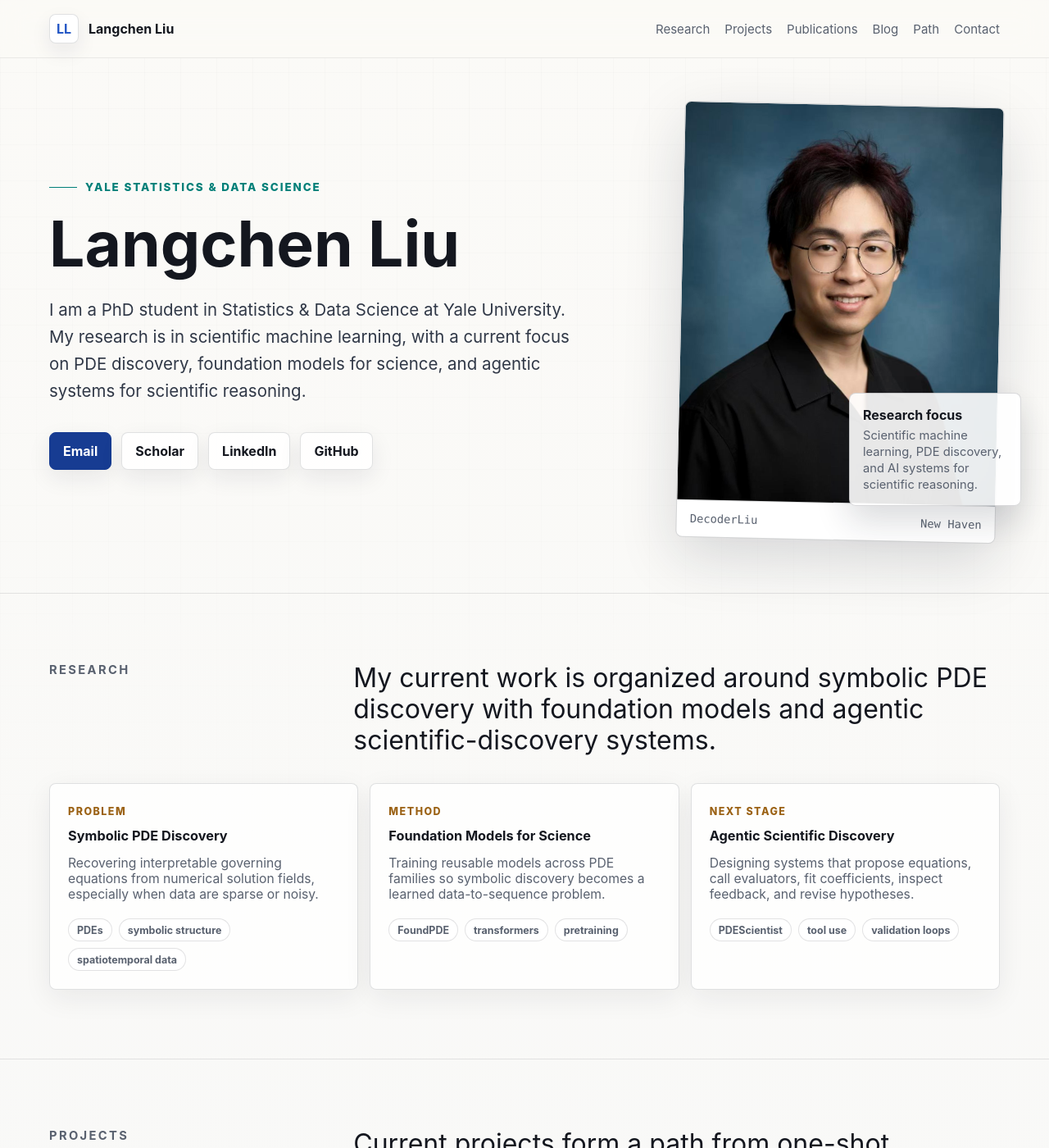
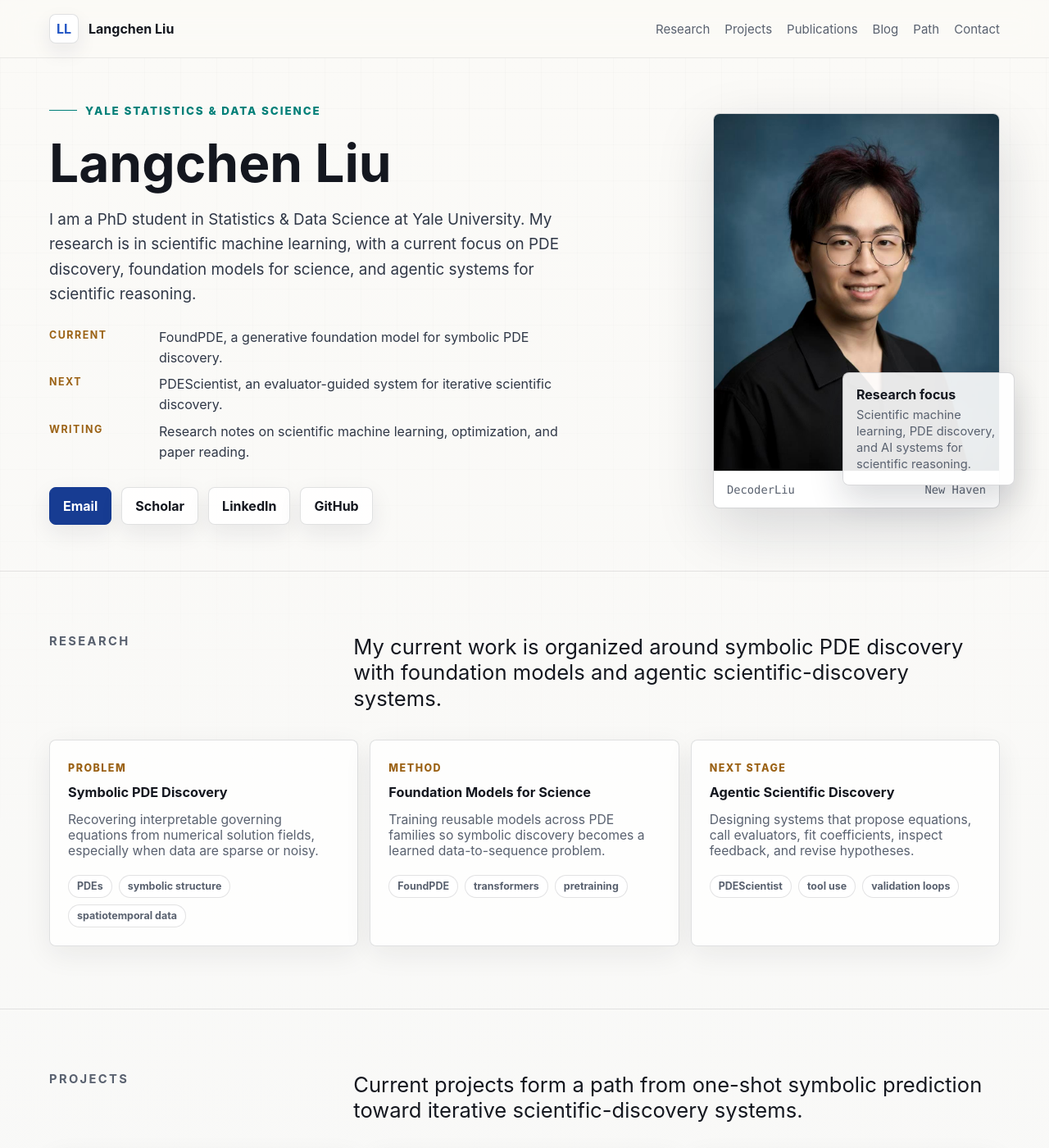
Before and after one commit to DecoderLiu/DecoderLiu.github.io, a Jekyll site: the page index.html, which Jekyll copies as it is, in a window 1280 px wide and 1400 px high. Shown: the whole window at 82% size. Built offline with Jekyll 4.4.1, drawn with Linux system fonts in a browser that asks for light colours.

Commit message:
Normalize the homepage first viewport
- index.html: reduce the hero height and title scale, tighten section spacing, and remove the rotated portrait treatment so the homepage reads more like a normal academic personal site.

- index.html: add a compact Current/Next/Writing focus list under the introduction to surface FoundPDE, PDEScientist, and research-note writing before the primary links.

- index.html: add responsive focus-list styling so the new homepage summary stacks cleanly on mobile.

```diff
--- a/index.html
+++ b/index.html
@@ -117,9 +117,9 @@
       display: grid;
       grid-template-columns: minmax(0, 1.04fr) minmax(320px, 0.72fr);
       align-items: center;
-      gap: 56px;
-      min-height: 620px;
-      padding: 56px 0 64px;
+      gap: 48px;
+      min-height: 500px;
+      padding: 48px 0 56px;
     }
 
     .eyebrow {
@@ -144,24 +144,48 @@
     h1 {
       max-width: 840px;
       margin: 0;
-      font-size: clamp(3rem, 6vw, 5.6rem);
+      font-size: clamp(2.8rem, 5vw, 4.8rem);
       line-height: 1;
       letter-spacing: 0;
     }
 
     .lede {
       max-width: 720px;
+      margin: 22px 0 0;
+      color: #303847;
+      font-size: clamp(1.04rem, 1.6vw, 1.18rem);
+      line-height: 1.62;
+    }
+
+    .focus-list {
+      display: grid;
+      gap: 8px;
+      max-width: 680px;
       margin: 24px 0 0;
+      padding: 0;
+      list-style: none;
+    }
+
+    .focus-list li {
+      display: grid;
+      grid-template-columns: 120px 1fr;
+      gap: 14px;
       color: #303847;
-      font-size: clamp(1.06rem, 1.8vw, 1.28rem);
-      line-height: 1.62;
+      line-height: 1.55;
+    }
+
+    .focus-list strong {
+      color: var(--amber);
+      font-size: 0.78rem;
+      letter-spacing: 0.12em;
+      text-transform: uppercase;
     }
 
     .actions {
       display: flex;
       flex-wrap: wrap;
       gap: 12px;
-      margin: 34px 0 0;
+      margin: 30px 0 0;
     }
 
     .button {
@@ -192,7 +216,7 @@
     .portrait-panel {
       position: relative;
       justify-self: end;
-      width: min(100%, 390px);
+      width: min(100%, 350px);
     }
 
     .portrait-card {
@@ -201,7 +225,6 @@
       border-radius: 8px;
       background: #ffffff;
       box-shadow: var(--shadow);
-      transform: rotate(1.25deg);
     }
 
     .portrait-card img {
@@ -226,8 +249,8 @@
 
     .status-card {
       position: absolute;
-      right: -26px;
-      bottom: 42px;
+      right: -18px;
+      bottom: 28px;
       width: 210px;
       padding: 16px;
       border: 1px solid rgba(20, 23, 31, 0.16);
@@ -247,7 +270,7 @@
     }
 
     section {
-      padding: 84px 0;
+      padding: 76px 0;
       border-top: 1px solid rgba(20, 23, 31, 0.1);
     }
 
@@ -270,8 +293,8 @@
     .section-head p {
       max-width: 780px;
       margin: 0;
-      font-size: clamp(1.35rem, 2.5vw, 2.25rem);
-      line-height: 1.18;
+      font-size: clamp(1.24rem, 2vw, 1.9rem);
+      line-height: 1.24;
     }
 
     .grid {
@@ -467,6 +490,11 @@
         padding-top: 42px;
       }
 
+      .focus-list li {
+        grid-template-columns: 1fr;
+        gap: 2px;
+      }
+
       .portrait-panel {
         justify-self: start;
         width: min(100%, 340px);
@@ -517,6 +545,11 @@
           PDE discovery, foundation models for science, and agentic systems for
           scientific reasoning.
         </p>
+        <ul class="focus-list" aria-label="Current focus areas">
+          <li><strong>Current</strong><span>FoundPDE, a generative foundation model for symbolic PDE discovery.</span></li>
+          <li><strong>Next</strong><span>PDEScientist, an evaluator-guided system for iterative scientific discovery.</span></li>
+          <li><strong>Writing</strong><span>Research notes on scientific machine learning, optimization, and paper reading.</span></li>
+        </ul>
         <div class="actions" aria-label="Primary links">
           <a class="button primary" href="mailto:langchen.liu@yale.edu">Email</a>
           <a class="button" href="https://scholar.google.com/citations?hl=en&amp;user=CQZcPZQAAAAJ">Scholar</a>
```
